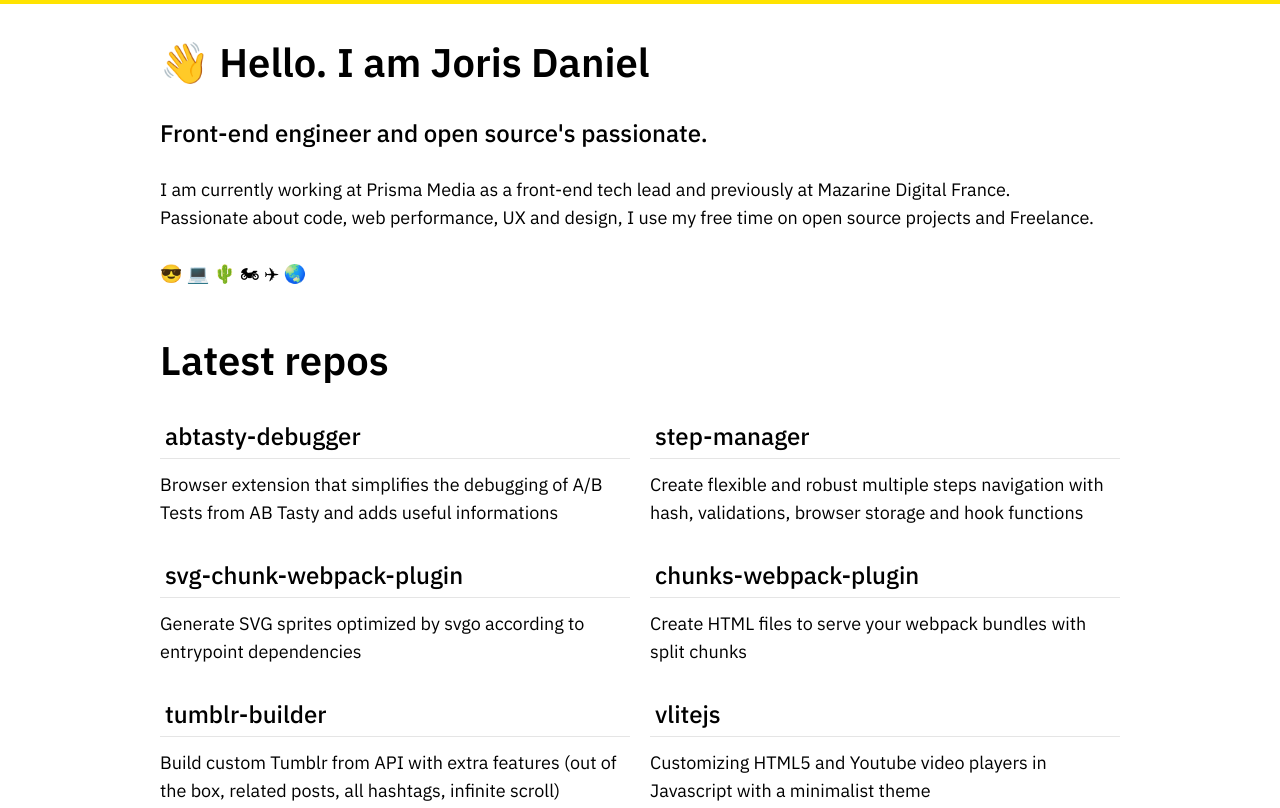
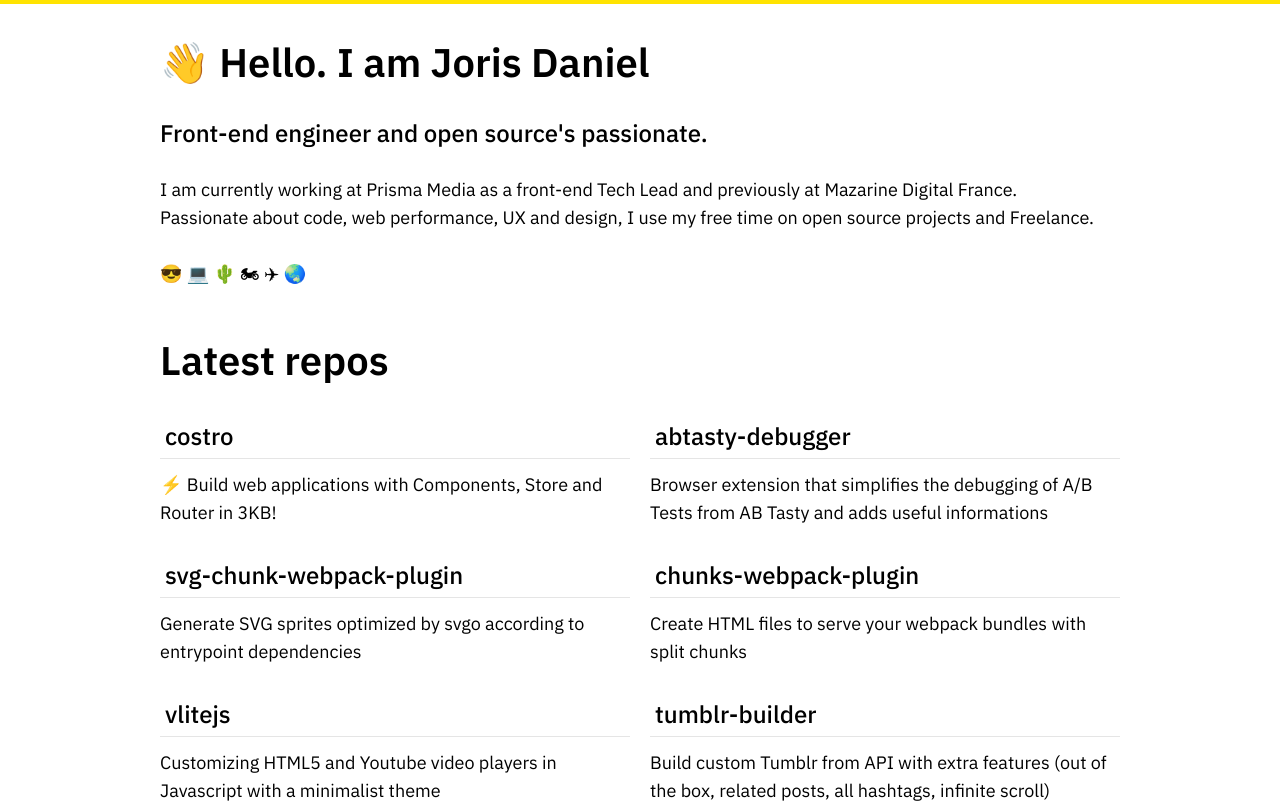
Before and after one commit to yoriiis/yoriiis.github.io, a plain HTML site: page index.html in a window 1280 px wide. Shown: the top 808 px of the page. Drawn offline with Linux system fonts and the light colour scheme.

Commit message:
Deploy to GitHub pages

```diff
--- a/index.html
+++ b/index.html
@@ -20,7 +20,7 @@
 				<h1 class="title"><span class="intro-hand">👋</span> Hello. I am Joris Daniel</h1>
 				<h2 class="subtitle">Front-end engineer and open source's passionate.</h2>
 				<p class="text">
-					I am currently working at Prisma Media as a front-end tech lead and previously at Mazarine Digital France.<br />
+					I am currently working at Prisma Media as a front-end Tech Lead and previously at Mazarine Digital France.<br />
 					Passionate about code, web performance, UX and design, I use my free time on open source projects and Freelance.<br /><br />😎 💻 🌵 🏍 ✈ 🌏
 				</p>
 			</div>
@@ -29,18 +29,18 @@
 				<ul class="latestRepos-list">
 					<li class="latestRepos-listItem">
 						<h4 class="subtitle">
+							<a class="latestRepos-link" href="https://github.com/yoriiis/costro">costro</a>
+						</h4>
+						<p class="text">
+							⚡ Build web applications with Components, Store and Router in 3KB!
+						</p>
+					</li>
+					<li class="latestRepos-listItem">
+						<h4 class="subtitle">
 							<a class="latestRepos-link" href="https://github.com/yoriiis/abtasty-debugger">abtasty-debugger</a>
 						</h4>
 						<p class="text">
 							Browser extension that simplifies the debugging of A/B Tests from AB Tasty and adds useful informations
-						</p>
-					</li>
-					<li class="latestRepos-listItem">
-						<h4 class="subtitle">
-							<a class="latestRepos-link" href="https://github.com/yoriiis/step-manager">step-manager</a>
-						</h4>
-						<p class="text">
-							Create flexible and robust multiple steps navigation with hash, validations, browser storage and hook functions
 						</p>
 					</li>
 					<li class="latestRepos-listItem">
@@ -61,18 +61,18 @@
 					</li>
 					<li class="latestRepos-listItem">
 						<h4 class="subtitle">
+							<a class="latestRepos-link" href="https://github.com/yoriiis/vlitejs">vlitejs</a>
+						</h4>
+						<p class="text">
+							Customizing HTML5 and Youtube video players in Javascript with a minimalist theme
+						</p>
+					</li>
+					<li class="latestRepos-listItem">
+						<h4 class="subtitle">
 							<a class="latestRepos-link" href="https://yoriiis.github.io/tumblr-builder">tumblr-builder</a>
 						</h4>
 						<p class="text">
 							Build custom Tumblr from API with extra features (out of the box, related posts, all hashtags, infinite scroll)
-						</p>
-					</li>
-					<li class="latestRepos-listItem">
-						<h4 class="subtitle">
-							<a class="latestRepos-link" href="https://github.com/yoriiis/vlitejs">vlitejs</a>
-						</h4>
-						<p class="text">
-							Customizing HTML5 and Youtube video players in Javascript with a minimalist theme
 						</p>
 					</li>
 				</ul>
```
